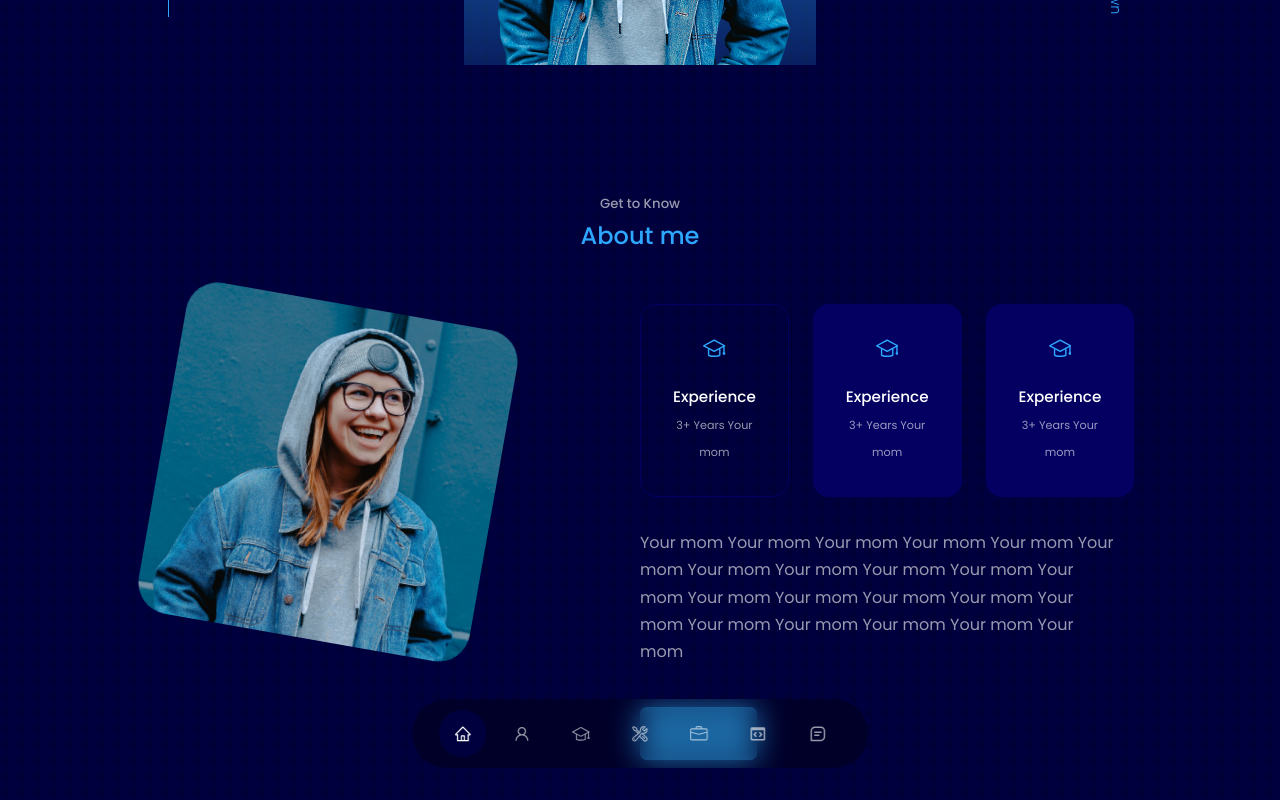
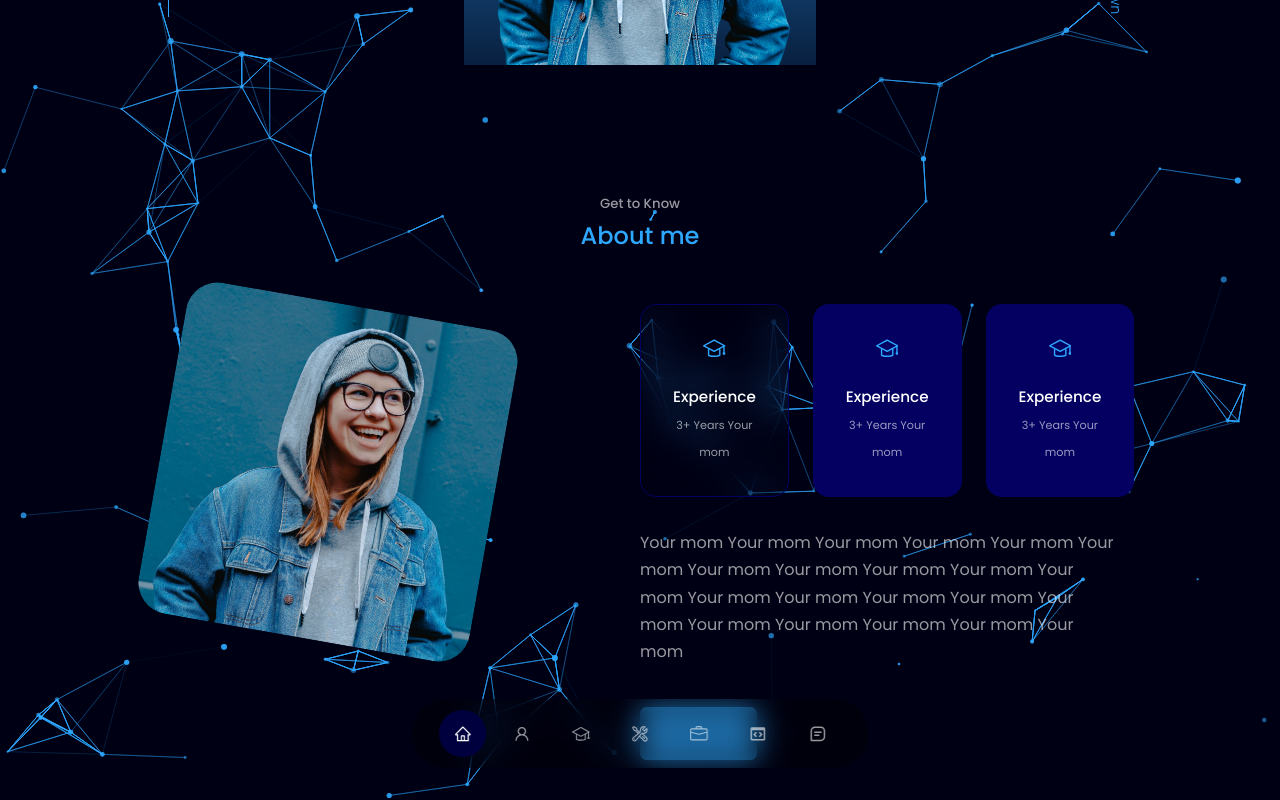
Before and after one commit to linusfackler/react-portfolio-website, a React (Create React App) app: page / in a window 1280 px wide. In both pictures the pointer is over the element 714 px from the left and 1135 px from the top of the page. Shown: the part 735-1535 px from the top of the page. Built offline with nearby package versions, Linux system fonts and the light colour scheme.

Commit message:
fixed animations & card bg blur

```diff
--- a/package.json
+++ b/package.json
@@ -11,9 +11,7 @@
     "react-dom": "^18.2.0",
     "react-icons": "^4.6.0",
     "react-scripts": "^5.0.1",
-    "react-tsparticles": "^2.3.3",
-    "tsparticles": "^2.3.4",
-    "tsparticles-path-polygon": "^2.3.3",
+    "react-tsparticles": "^1.40.2",
     "web-vitals": "^2.1.4"
   },
   "scripts": {
--- a/src/components/about/about.css
+++ b/src/components/about/about.css
@@ -41,6 +41,7 @@
 
 .about__card:hover {
     background: transparent;
+    backdrop-filter: blur(15px);
     border-color: var(--color-bg-variant);
     cursor: default;
 }
--- a/src/components/contact/contact.css
+++ b/src/components/contact/contact.css
@@ -23,6 +23,7 @@
 .contact__option:hover {
     background: transparent;
     border-color: var(--color-primary-variant);
+    backdrop-filter: blur(15px);
 }
 
 .contact__option-icon {
--- a/src/components/education/education.css
+++ b/src/components/education/education.css
@@ -19,6 +19,7 @@
 
 .education__box > div:hover {
     border-color: var(--color-primary-variant);
+    backdrop-filter: blur(15px);
     background: transparent;
 }
 
--- a/src/components/experience/experience.css
+++ b/src/components/experience/experience.css
@@ -44,6 +44,7 @@
 
 .experience__item:hover {
     border-color: var(--color-primary-variant);
+    backdrop-filter: blur(15px);
     background: transparent;
 }
 
--- a/src/components/particles/ParticlesBackground.jsx
+++ b/src/components/particles/ParticlesBackground.jsx
@@ -113,7 +113,7 @@ const ParticlesBackground = () => {
     //   onParticlesLoaded={onParticlesLoaded}
     //   particlesInit={particlesInit}
     // />
-    <Particles param={particlesConfig} />
+    <Particles params={particlesConfig} />
   );
 };
 
--- a/src/components/portfolio/portfolio.css
+++ b/src/components/portfolio/portfolio.css
@@ -15,6 +15,7 @@
 .portfolio__item:hover {
     border-color: var(--color-primary-variant);
     background: transparent;
+    backdrop-filter: blur(15px);
 }
 
 .portfolio__item-image {
--- a/src/components/skills/skills.css
+++ b/src/components/skills/skills.css
@@ -8,14 +8,14 @@
     background: linear-gradient(var(--color-bg-variant), var(--color-bg));
     padding: 2.4rem 5rem;
     border-radius: 2rem;
+    border: 1px solid transparent;
     transition: var(--transition);
 }
 
 .skills__container > div:hover {
-    background: var(--color-bg);
-    border: 1px solid transparent;
     border-color: var(--color-primary-variant);
-    cursor: default;
+    backdrop-filter: blur(15px);
+    background: transparent;
 }
 
 .skills__container > div h3 {
```
Also changed, not shown: 1 other file (tests, documents, lock files or other folders).
